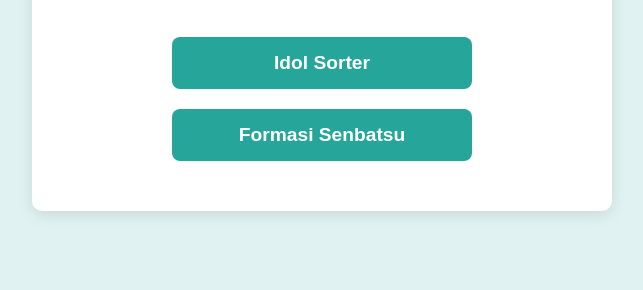
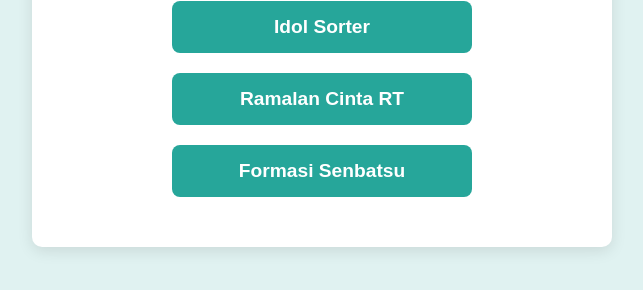
Before and after one commit to friendtreeweb/RT-sorter-2, a plain HTML site: page index.html in a window 1280 px wide. Shown: the part 384-674 px from the top of the page, without its empty margins (318-961 px from the left). Drawn offline with Linux system fonts and the light colour scheme.

Commit message:
Update index.html

```diff
--- a/index.html
+++ b/index.html
@@ -80,6 +80,7 @@
         <h1>Selamat Datang di Rain Tree Idol App!</h1>
         <div class="home-menu">
             <button onclick="location.href='sorter.html'">Idol Sorter</button>
+         <button onclick="location.href='matchmaker.html'" data-key="mainMenuMatchmaker">Ramalan Cinta RT</button>
             <button onclick="location.href='senbatsu.html'">Formasi Senbatsu</button>
         </div>
     </div>
```
